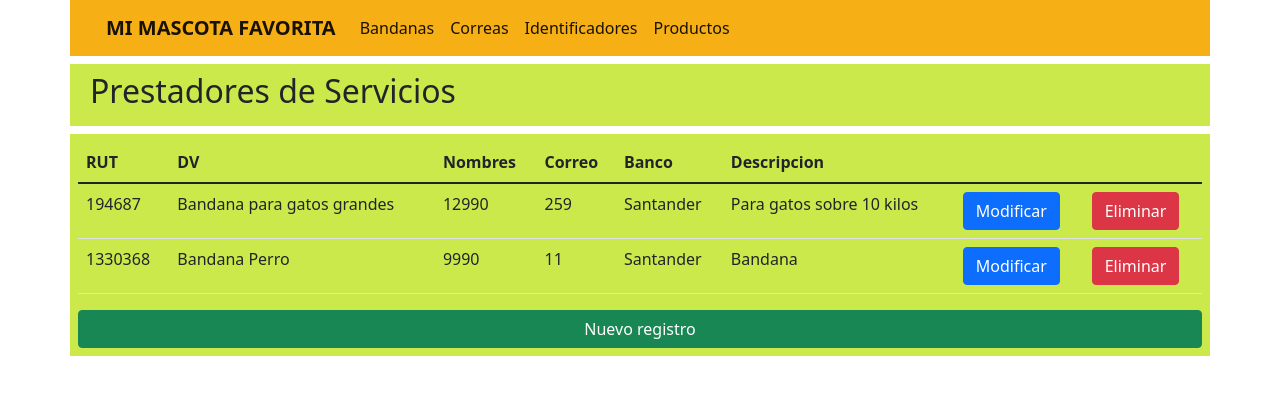
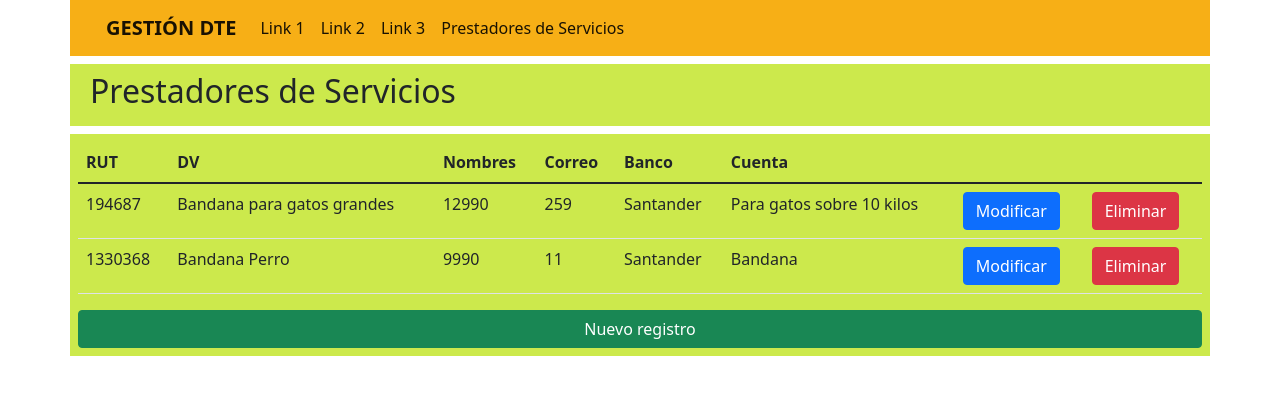
Before and after one commit to PiaTrujillo/Evaluacion4, a Django app: page /productos.html in a window 1280 px wide. Shown: the top 395 px of the page. Run offline with Django 4.2, Linux system fonts and the light colour scheme; data comes from the database, SQL or seed files in the repository.

Commit message:
modificacion resto encabezados

```diff
--- a/Proyecto_Final/core/templates/core/productos.html
+++ b/Proyecto_Final/core/templates/core/productos.html
@@ -14,7 +14,7 @@
     />
     <!-- <link rel="stylesheet" href="static/css/formato.css" /> -->
 
-    <title>Mi Mascota Favorita</title>
+    <title>Gestión DTE</title>
   </head>
   <!-- Inicio barra de navegación -->
   <div
@@ -25,7 +25,7 @@
       <nav class="navbar navbar-expand-lg navbar-light">
         <div class="container-lg">
           <a class="navbar-brand" href="index.html"
-            ><b>MI MASCOTA FAVORITA</b></a
+            ><b>GESTIÓN DTE</b></a
           >
           <button
             class="navbar-toggler"
@@ -45,28 +45,28 @@
                   class="nav-link active"
                   aria-current="page"
                   href="bandanas.html"
-                  >Bandanas</a>
+                  >Link 1</a>
               </li>
               <li class="nav-item">
                 <a
                   class="nav-link active"
                   aria-current="page"
                   href="correas.html"
-                  >Correas</a>
+                  >Link 2</a>
               </li>
               <li class="nav-item">
                 <a
                   class="nav-link active"
                   aria-current="page"
                   href="identificadores.html"
-                  >Identificadores</a>
+                  >Link 3</a>
               </li>
               <li class="nav-item">
                 <a
                   class="nav-link active"
                   aria-current="page"
                   href="productos.html"
-                  >Productos</a>
+                  >Prestadores de Servicios</a>
               </li>
             </ul>
           </div>
@@ -93,7 +93,7 @@
                   <th scope="col">Nombres</th> <!--Se cambia de Precio a Nombres-->
                   <th scope="col">Correo</th> <!--Se cambia de Stock a Correo-->
                   <th scope="col">Banco</th>  <!--Se cambia de Categoría a Banco-->
-                  <th scope="col">Descripcion</th>
+                  <th scope="col">Cuenta</th> <!--Se cambia de Descripción a Cuenta-->
                 </tr>
               </thead>
                 <tbody>
```
